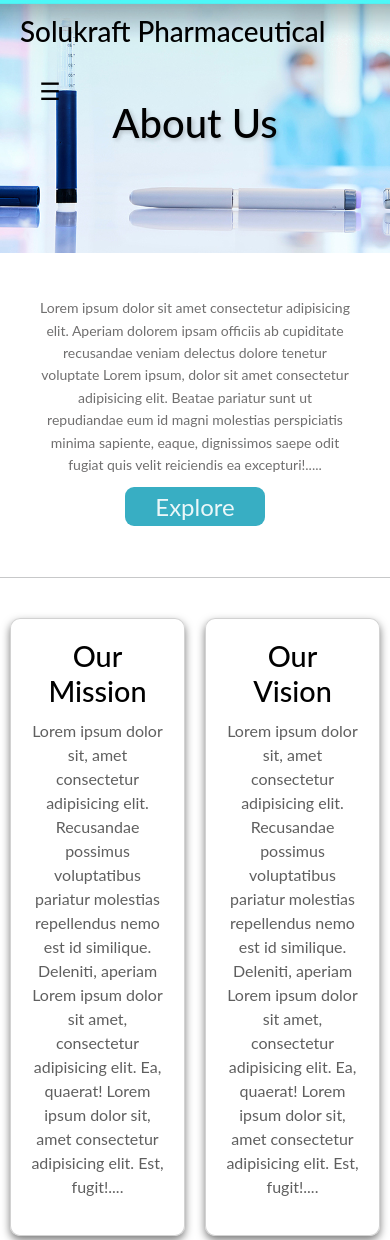
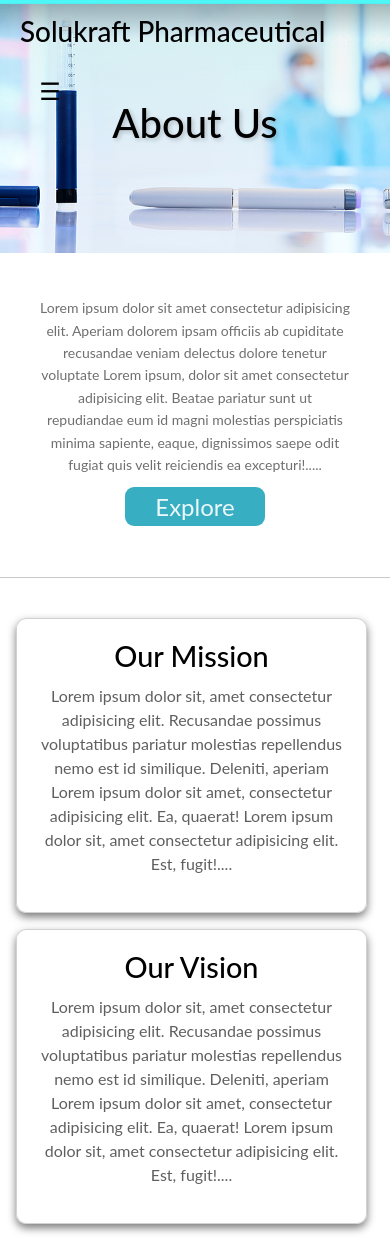
Before and after one commit to SwathiPrabhu17/Webex, a React (Vite) app: page /about in a window 390 px wide. Built offline with nearby package versions, Linux system fonts and the light colour scheme.

Commit message:
responsive for blogs

```diff
--- a/src/components/About.css
+++ b/src/components/About.css
@@ -2,6 +2,7 @@
   position: absolute;
   top: 0 !important;
   z-index: -2;
+
 }
 
 .about-header {
@@ -9,6 +10,7 @@
   align-items: center;
   justify-content: center;
 }
+
 
 .about-header h1 {
   color: var(--text-color);
@@ -51,7 +53,6 @@
   display: flex;
   justify-content: space-around;
   margin-top: 40px;
-  animation: fadeInUp 1s ease-in-out;
 }
 
 .card {
@@ -62,9 +63,6 @@
   width: 45%;
   text-align: center;
   transition: transform 0.3s ease-in-out, box-shadow 0.3s ease-in-out;
-  opacity: 0;
-  transform: translateY(20px);
-  animation: slideUp 0.5s ease-in-out forwards;
 }
 
 .card h2 {
@@ -80,28 +78,18 @@
 }
 
 .card:hover {
-  transform: translateY(-10px);
   box-shadow: 0 8px 16px rgba(0, 0, 0, 0.2);
 }
 
-@keyframes fadeInUp {
-  from {
-    opacity: 0;
-    transform: translateY(20px);
-  }
-  to {
-    opacity: 1;
-    transform: translateY(0);
-  }
+@media (max-width: 768px) {
+
+.card-container {
+  display: block;
+  justify-content: space-around;
+
 }
-
-@keyframes slideUp {
-  from {
-    opacity: 0;
-    transform: translateY(20px);
-  }
-  to {
-    opacity: 1;
-    transform: translateY(0);
-  }
+.card{
+  width: 90%;
+  margin: 1rem 1rem;
 }
+}
--- a/src/components/Blog.css
+++ b/src/components/Blog.css
@@ -95,3 +95,14 @@
 		}
 	}
 }
+@media (max-width: 768px) {
+	.bg {
+	flex-direction: column;
+	align-items: center;
+	padding: 0;
+	}
+	.blog-card {
+		width: 320px;
+		margin: 1rem 0;
+	}
+}
--- a/src/components/Hero.css
+++ b/src/components/Hero.css
@@ -109,8 +109,8 @@
   }
     .left-content h1 {
         margin: 0 ;
-padding:1rem;
-        font-size: 2.5rem;
+        padding:1rem;
+        font-size: 2rem;
 
       }
 }
```
